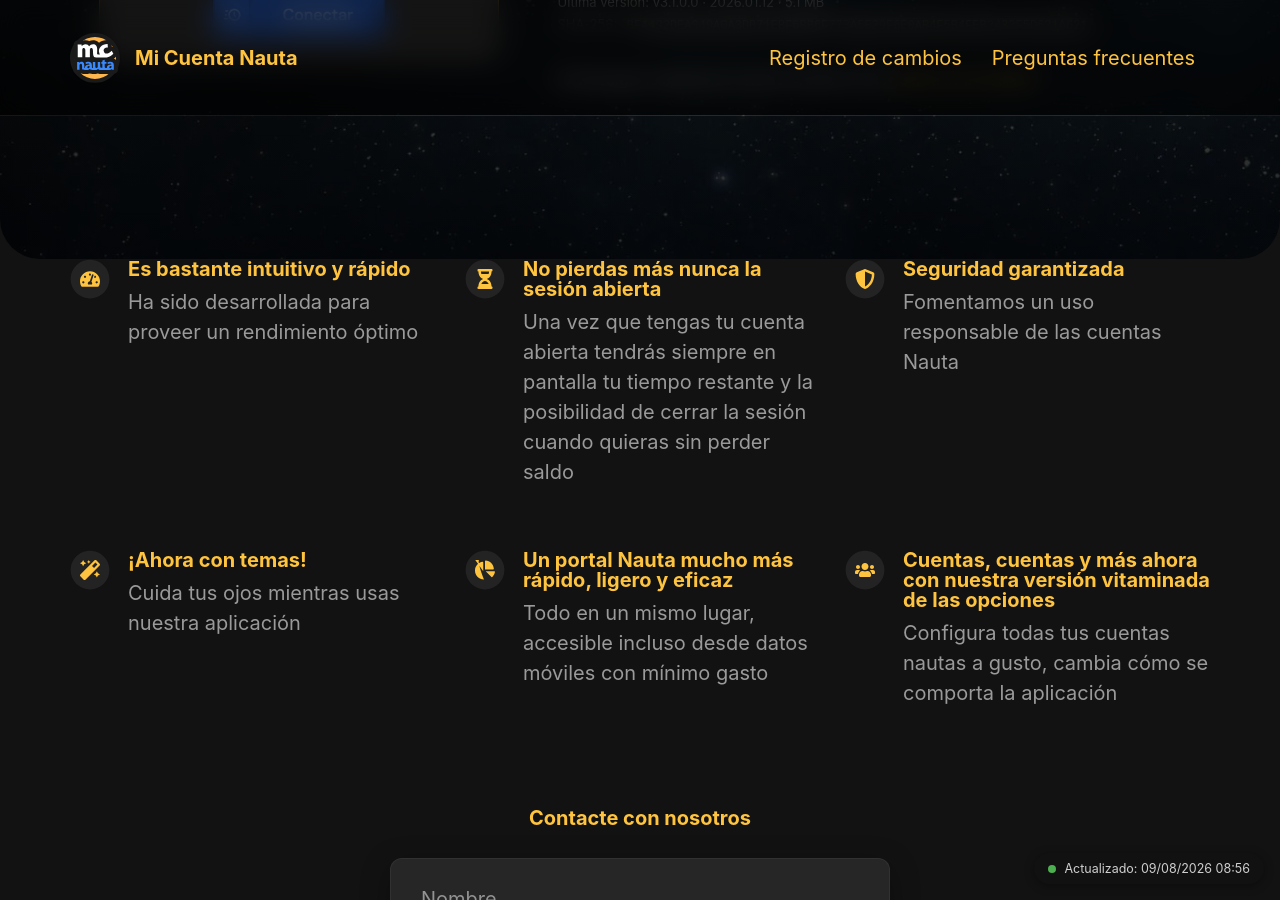
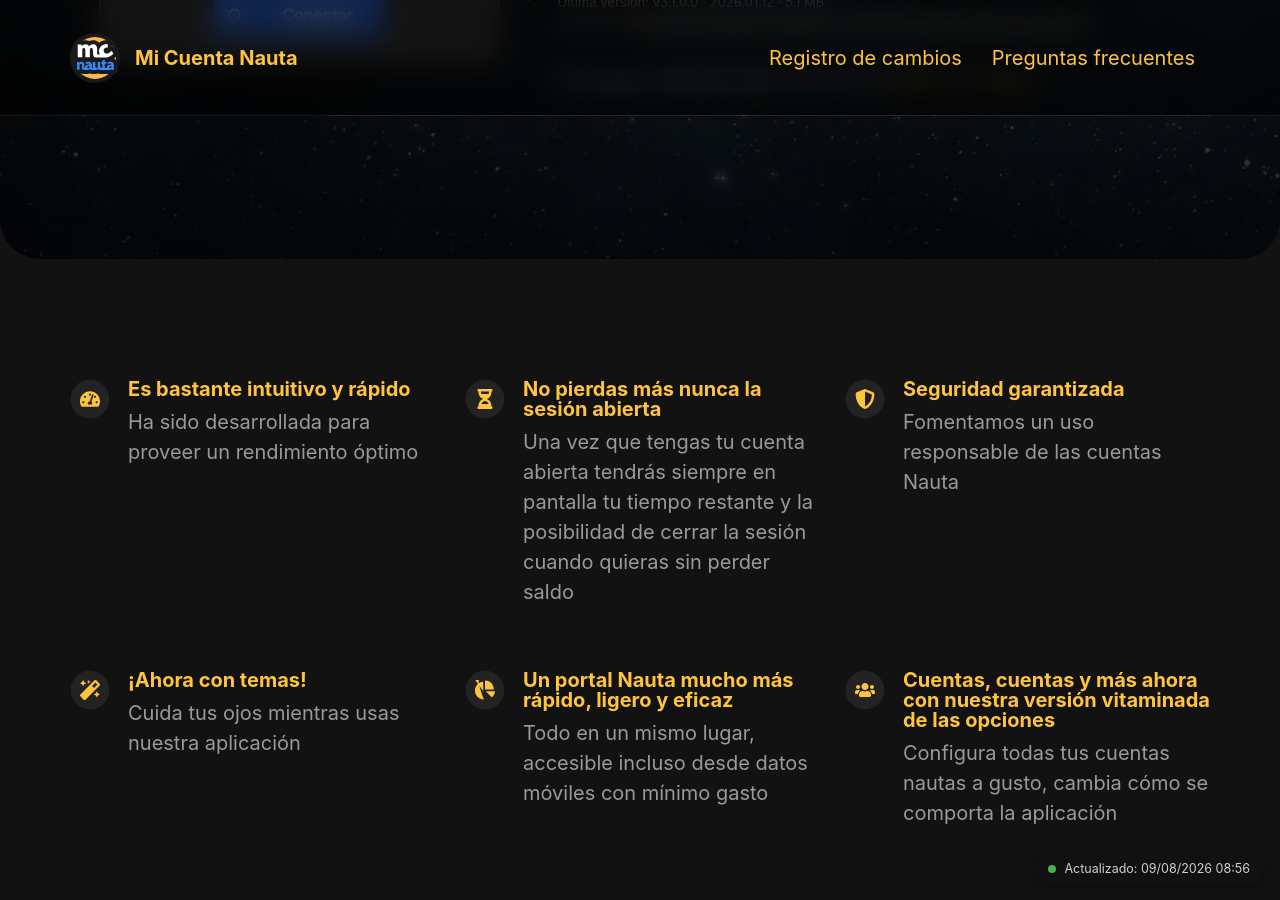
Before and after one commit to micuentanauta/micuentanauta.github.io, a Jekyll site: the page built from index.html, in a window 1280 px wide and 900 px high, scrolled down 641 px. Built offline with Jekyll 4.4.1, drawn with Linux system fonts in a browser that asks for light colours; some web fonts are replaced.

Commit message:
Add 12rem margin-top to features for spacing after hero

```diff
--- a/_sass/layout.scss
+++ b/_sass/layout.scss
@@ -807,6 +807,7 @@
 
 .features {
   grid-area: c;
+  margin-top: 12rem;
 }
 
 .features-container {
```
